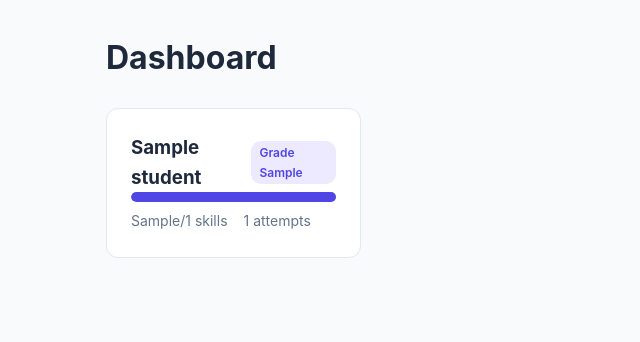
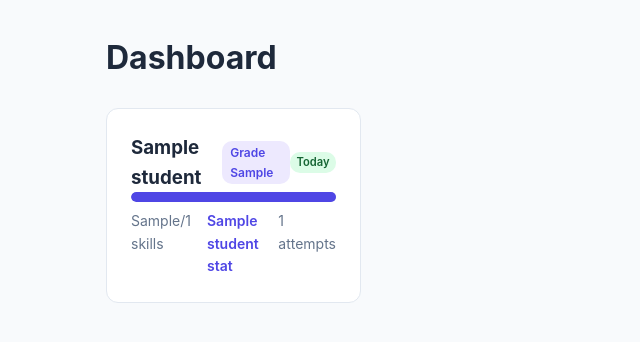
Before and after one commit to bkmrkr/mora, a Flask app: template templates/dashboard/index.html in a window 1280 px wide. Shown: the part 71-413 px from the top of the page, without its empty margins (0-640 px from the left). Run offline with Flask 3, Linux system fonts and the light colour scheme; the template is opened without the code that fills it: most values are stand-ins (such as "Sample title", 1, 10 or a date in 2020).

Commit message:
Add Math Level and Today badge to dashboard student cards
Student cards now show their level name (Starter, Grandmaster, etc.)
and a green "Today" badge when they've practiced today, giving
parents/teachers an at-a-glance view of engagement.

Co-Authored-By: Claude Opus 4.6 <noreply@anthropic.com>

```diff
--- a/routes/dashboard.py
+++ b/routes/dashboard.py
@@ -63,12 +63,16 @@ def index():
             if has_activity:
                 current_grade = grade
                 break
+        _, practiced_today = session_model.get_practice_streak(s['id'])
+        level = _compute_math_level(mastered)
         student_stats.append({
             'student': s,
             'total_attempts': total,
             'mastered_skills': mastered,
             'total_skills': 40,
             'current_grade': current_grade,
+            'practiced_today': practiced_today,
+            'level_name': level['name'],
         })
     return render_template('dashboard/index.html', student_stats=student_stats)
 
--- a/static/css/style.css
+++ b/static/css/style.css
@@ -754,6 +754,18 @@ body {
     background: #ede9fe;
     color: var(--primary);
 }
+.today-badge {
+    font-size: 0.7rem;
+    font-weight: 600;
+    padding: 0.1rem 0.4rem;
+    border-radius: 10px;
+    background: #dcfce7;
+    color: #166534;
+}
+.student-level {
+    font-weight: 600;
+    color: var(--primary);
+}
 .student-stats {
     display: flex;
     gap: 1rem;
--- a/templates/dashboard/index.html
+++ b/templates/dashboard/index.html
@@ -11,6 +11,9 @@
             <div class="student-card-header">
                 <h3>{{ s.student.name }}</h3>
                 <span class="student-grade-badge">Grade {{ s.current_grade }}</span>
+                {% if s.practiced_today %}
+                <span class="today-badge">Today</span>
+                {% endif %}
             </div>
             <div class="mastery-bar">
                 <div class="mastery-fill {% if s.mastered_skills == s.total_skills %}mastered{% endif %}"
@@ -18,6 +21,7 @@
             </div>
             <div class="student-stats">
                 <span>{{ s.mastered_skills }}/{{ s.total_skills }} skills</span>
+                <span class="student-level">{{ s.level_name }}</span>
                 <span>{{ s.total_attempts }} attempts</span>
             </div>
         </a>
```
Also changed, not shown: CHANGELOG.md.
